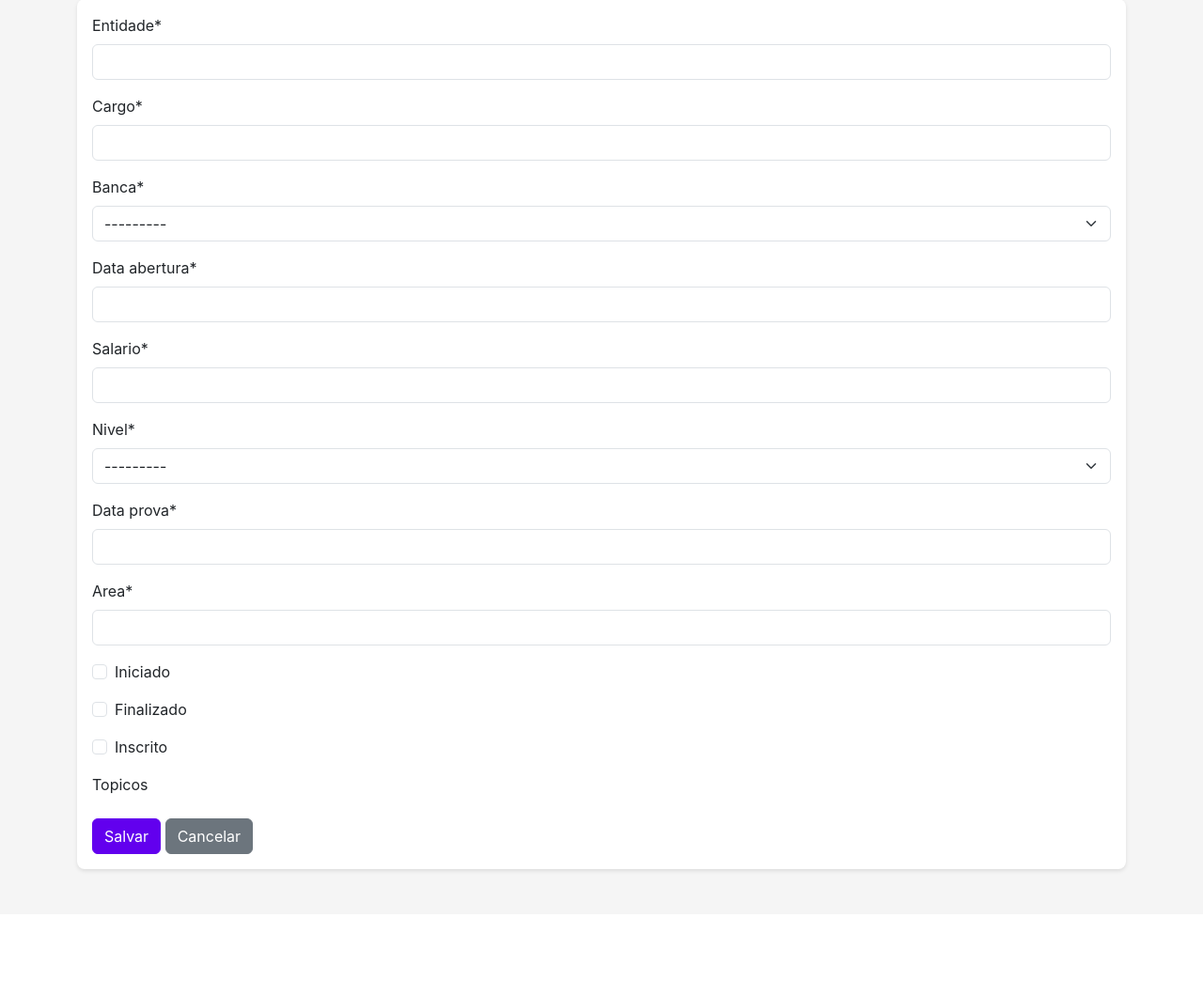
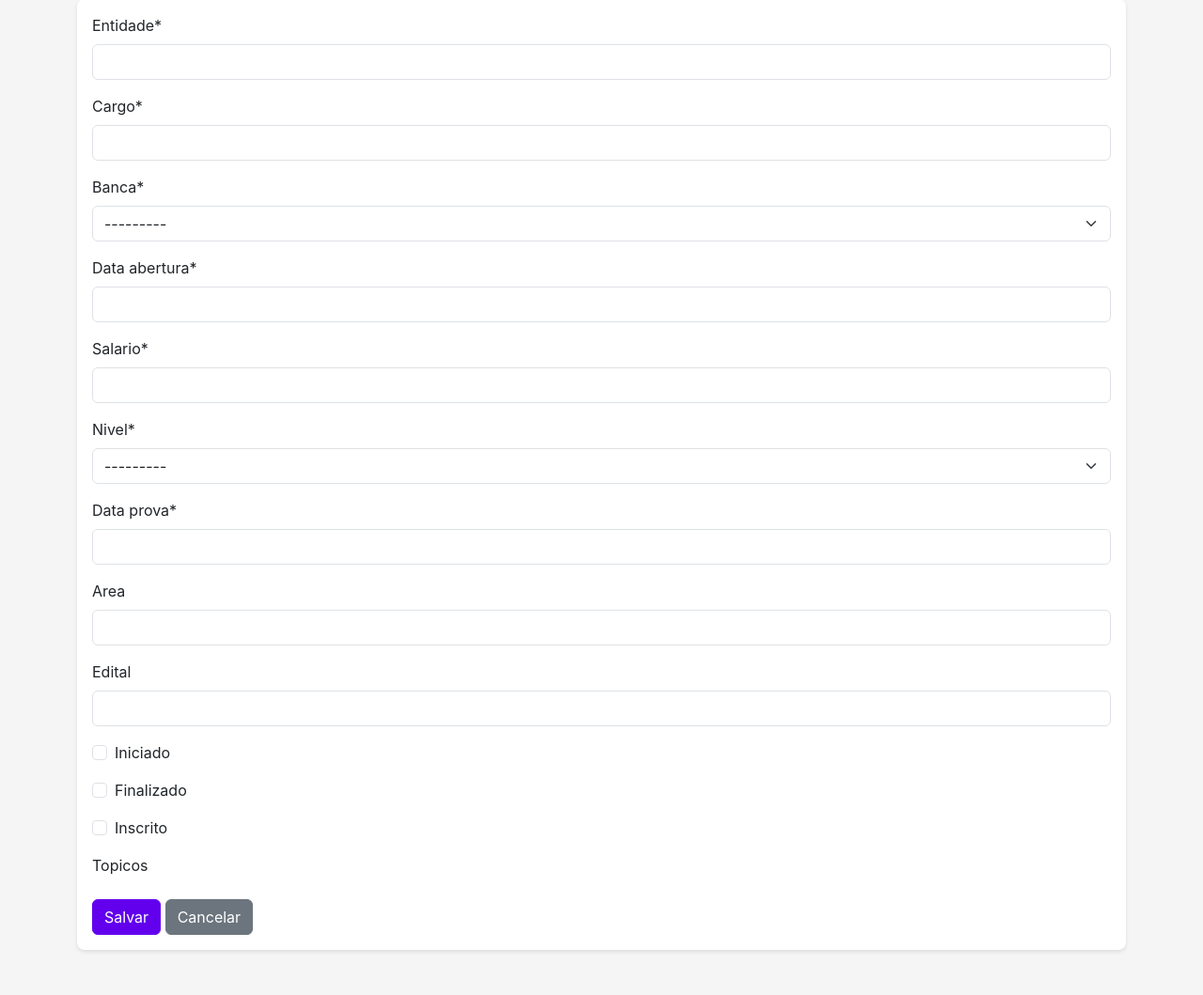
Before and after one commit to ROSS1996/studysys, a Django app: page /concursos/new/ in a window 1280 px wide. Shown: the part 223-1282 px from the top of the page at 94% size. Before the commit the page ends 1153 px from the top, so only its background shows below. Run offline with Django 5.2, Linux system fonts and the light colour scheme; data that the repository does not hold is empty; some libraries are stand-ins or nearby versions.

Commit message:
Add new field to model

```diff
--- a/api/admin.py
+++ b/api/admin.py
@@ -90,7 +90,7 @@ class ConcursoAdmin(admin.ModelAdmin):
 
     fieldsets = (
         ('Informações Básicas', {
-            'fields': ('entidade', 'cargo', 'banca', 'area')
+            'fields': ('entidade', 'cargo', 'banca', 'area', 'edital')
         }),
         ('Datas e Status', {
             'fields': ('data_abertura', 'data_prova', 'iniciado', 'finalizado', 'inscrito')
--- a/api/models.py
+++ b/api/models.py
@@ -26,7 +26,8 @@ class Concurso(models.Model):
     salario = models.BigIntegerField()
     nivel = models.CharField(max_length=20, choices=NIVEL_CHOICES)
     data_prova = models.DateField()
-    area = models.CharField(max_length=255)
+    area = models.CharField(max_length=255, null=True, blank=True)
+    edital = models.URLField(max_length=255, null=True, blank=True)
     iniciado = models.BooleanField(default=False)
     finalizado = models.BooleanField(default=False)
     inscrito = models.BooleanField(default=False)
--- a/website/forms.py
+++ b/website/forms.py
@@ -27,7 +27,7 @@ class ConcursoForm(forms.ModelForm):
         model = Concurso
         fields = [
             'entidade', 'cargo', 'banca', 'data_abertura', 'salario',
-            'nivel', 'data_prova', 'area', 'iniciado', 'finalizado',
+            'nivel', 'data_prova', 'area', 'edital', 'iniciado', 'finalizado',
             'inscrito', 'topicos'
         ]
 
--- a/website/templates/concursos/concurso_detail.html
+++ b/website/templates/concursos/concurso_detail.html
@@ -19,6 +19,9 @@
                     <p><strong>Salário:</strong> R$ {{ concurso.salario|floatformat:2 }}</p>
                     <p><strong>Nível:</strong> {{ concurso.get_nivel_display }}</p>
                     <p><strong>Área:</strong> {{ concurso.area }}</p>
+                    {% if concurso.edital %}
+                    <p><strong>Edital:</strong> <a href={{ concurso.edital }} target="_blank" rel="noopener noreferrer">Link</a></p>
+                    {% endif %}
                     <p>
                         <strong>Status:</strong>
                         {% if concurso.finalizado %}
```
Also changed, not shown: api/migrations/0010_concurso_edital_alter_concurso_area.py (added), api/migrations/0011_alter_concurso_edital.py (added).
